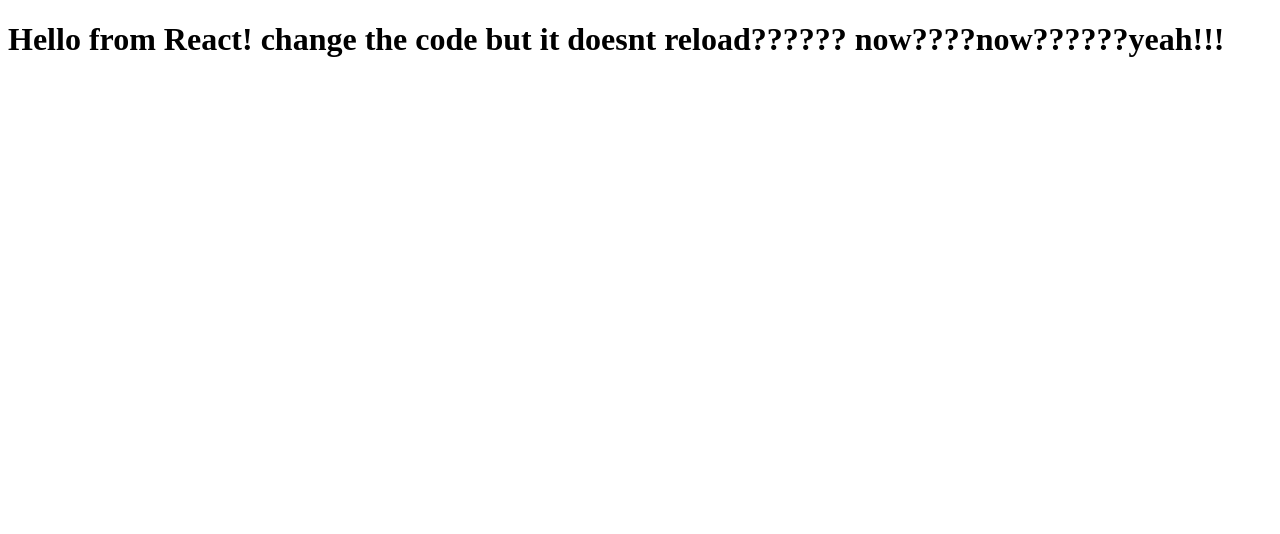
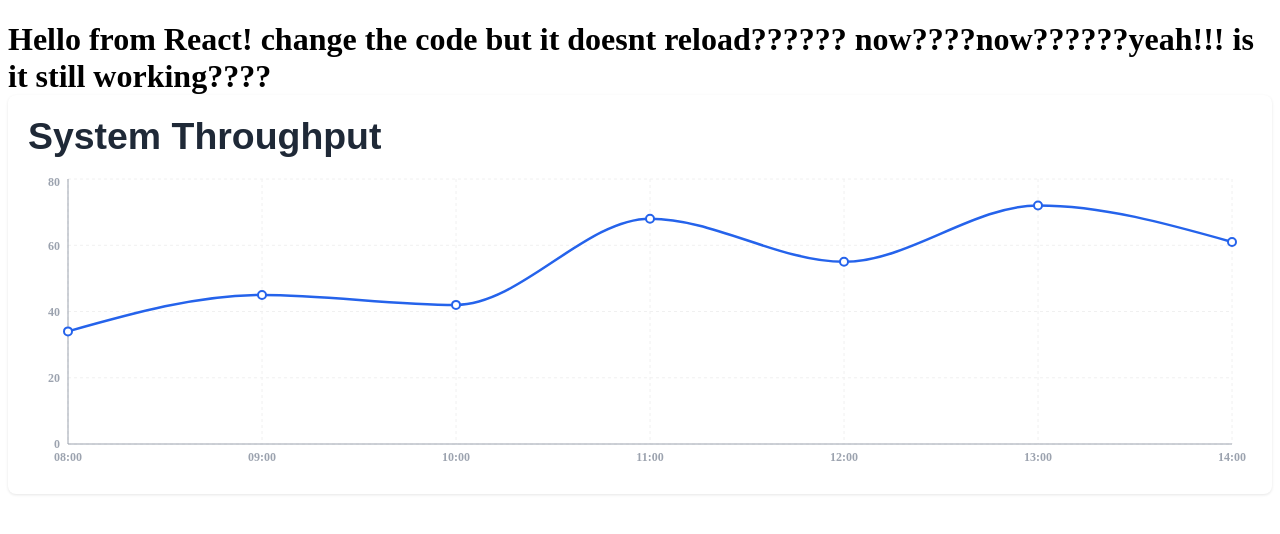
Before and after one commit to aramka/Public.Analysis.React, a React (Vite) app: page / in a window 1280 px wide. Shown: the top 534 px of the page. Built offline with nearby package versions, Linux system fonts and the light colour scheme.

Commit message:
TimeSeries component

```diff
--- a/package.json
+++ b/package.json
@@ -6,8 +6,10 @@
     "dev": "CHOKIDAR_USEPOLLING=true vite --host 0.0.0.0 --port 5173"
   },
   "dependencies": {
+    "lucide-react": "^1.34.0",
     "react": "^19.0.0",
-    "react-dom": "^19.0.0"
+    "react-dom": "^19.0.0",
+    "recharts": "^3.10.1"
   },
   "devDependencies": {
     "@eslint/js": "^9.39.5",
--- /dev/null
+++ b/src/components/time-series-chart/time-series-chart.tsx
@@ -0,0 +1,130 @@
+import React, { useEffect, useState } from "react";
+import {
+  ResponsiveContainer,
+  LineChart,
+  Line,
+  XAxis,
+  YAxis,
+  Tooltip,
+  CartesianGrid
+} from "recharts";
+
+// ==========================================
+// 1. DATA LAYER (Types & Mock Service)
+// ==========================================
+export interface MetricDataPoint {
+  timestamp: string;
+  value: number;
+}
+
+const mockChartService = {
+  async fetchMetrics(): Promise<MetricDataPoint[]> {
+    // Simulates a 300ms network round-trip delay
+    await new Promise((resolve) => setTimeout(resolve, 300));
+    return [
+      { timestamp: "08:00", value: 34 },
+      { timestamp: "09:00", value: 45 },
+      { timestamp: "10:00", value: 42 },
+      { timestamp: "11:00", value: 68 },
+      { timestamp: "12:00", value: 55 },
+      { timestamp: "13:00", value: 72 },
+      { timestamp: "14:00", value: 61 },
+    ];
+  }
+};
+
+// ==========================================
+// 2. STATE LAYER (Custom Hook pattern)
+// ==========================================
+function useChartData() {
+  const [data, setData] = useState<MetricDataPoint[]>([]);
+  const [isLoading, setIsLoading] = useState<boolean>(true);
+  const [error, setError] = useState<string | null>(null);
+
+  useEffect(() => {
+    let isMounted = true;
+
+    mockChartService.fetchMetrics()
+      .then((result) => {
+        if (isMounted) {
+          setData(result);
+          setIsLoading(false);
+        }
+      })
+      .catch((err) => {
+        if (isMounted) {
+          setError(err instanceof Error ? err.message : "An error occurred");
+          setIsLoading(false);
+        }
+      });
+
+    return () => {
+      isMounted = false; // Prevents memory leaks if component unmounts mid-fetch
+    };
+  }, []);
+
+  return { data, isLoading, error };
+}
+
+// ==========================================
+// 3. PRESENTATION LAYER (UI Component)
+// ==========================================
+export const TimeSeriesChart: React.FC = () => {
+  const { data, isLoading, error } = useChartData();
+
+  if (isLoading) {
+    return <div style={{ padding: "24px", color: "#666" }}>Loading metrics...</div>;
+  }
+
+  if (error) {
+    return <div style={{ padding: "24px", color: "#ef4444" }}>Error: {error}</div>;
+  }
+
+  return (
+    <div style={{
+      width: "100%",
+      backgroundColor: "#ffffff",
+      padding: "20px",
+      borderRadius: "8px",
+      boxShadow: "0 1px 3px rgba(0,0,0,0.1)",
+      boxSizing: "border-box"
+    }}>
+      <h3 style={{ margin: "0 0 16px 0", fontFamily: "sans-serif", color: "#1f2937" }}>
+        System Throughput
+      </h3>
+      <div style={{ width: "100%", height: 300 }}>
+        <ResponsiveContainer width="100%" height="100%">
+          <LineChart data={data} margin={{ top: 5, right: 20, left: -20, bottom: 0 }}>
+            <CartesianGrid strokeDasharray="3 3" stroke="#f0f0f0" />
+            <XAxis
+              dataKey="timestamp"
+              stroke="#9ca3af"
+              fontSize={12}
+              tickLine={false}
+            />
+            <YAxis
+              stroke="#9ca3af"
+              fontSize={12}
+              tickLine={false}
+            />
+            <Tooltip
+              contentStyle={{
+                fontFamily: "sans-serif",
+                borderRadius: "6px",
+                border: "1px solid #e5e7eb"
+              }}
+            />
+            <Line
+              type="monotone"
+              dataKey="value"
+              stroke="#2563eb"
+              strokeWidth={2.5}
+              dot={{ r: 4, stroke: "#2563eb", strokeWidth: 2, fill: "#fff" }}
+              activeDot={{ r: 6 }}
+            />
+          </LineChart>
+        </ResponsiveContainer>
+      </div>
+    </div>
+  );
+};
--- a/src/main.tsx
+++ b/src/main.tsx
@@ -1,7 +1,12 @@
 import React from 'react';
 import { createRoot } from 'react-dom/client';
+import { TimeSeriesChart } from "./components/time-series-chart/time-series-chart";
 
-const App = () => <h1>Hello from React! change the code but it doesnt reload?????? now????now??????yeah!!!</h1>;
+const App = () =>
+<h1>
+    Hello from React! change the code but it doesnt reload?????? now????now??????yeah!!! is it still working????
+    <TimeSeriesChart />
+</h1>;
 
 const container = document.getElementById('root');
 if (container) {
```
Also changed, not shown: 1 other file (tests, documents, lock files or other folders).
